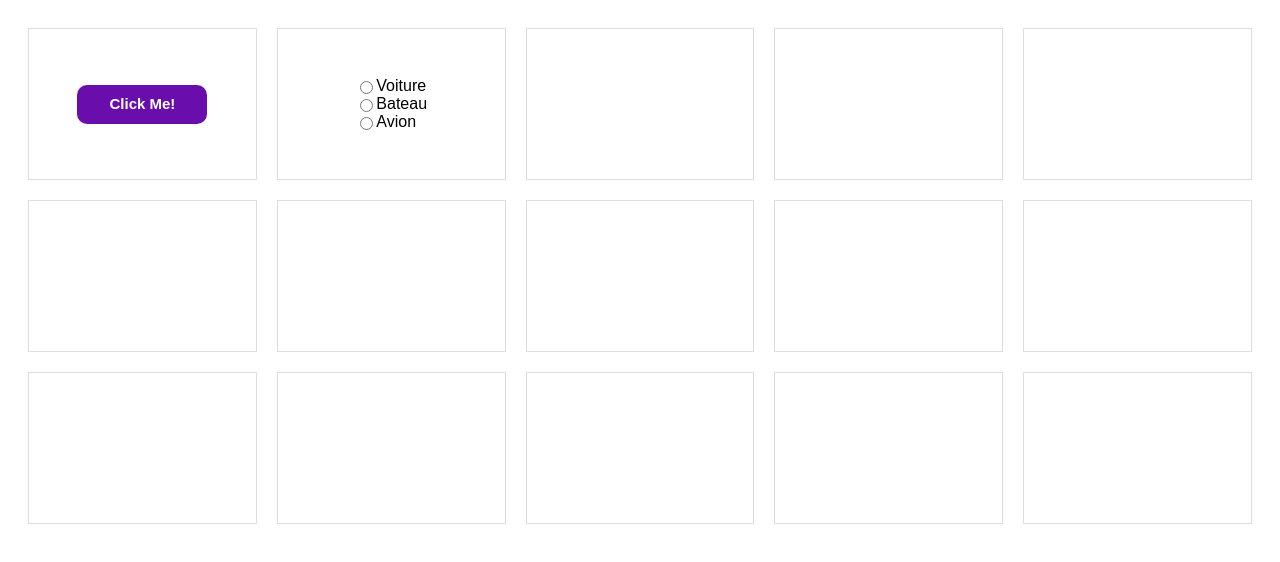
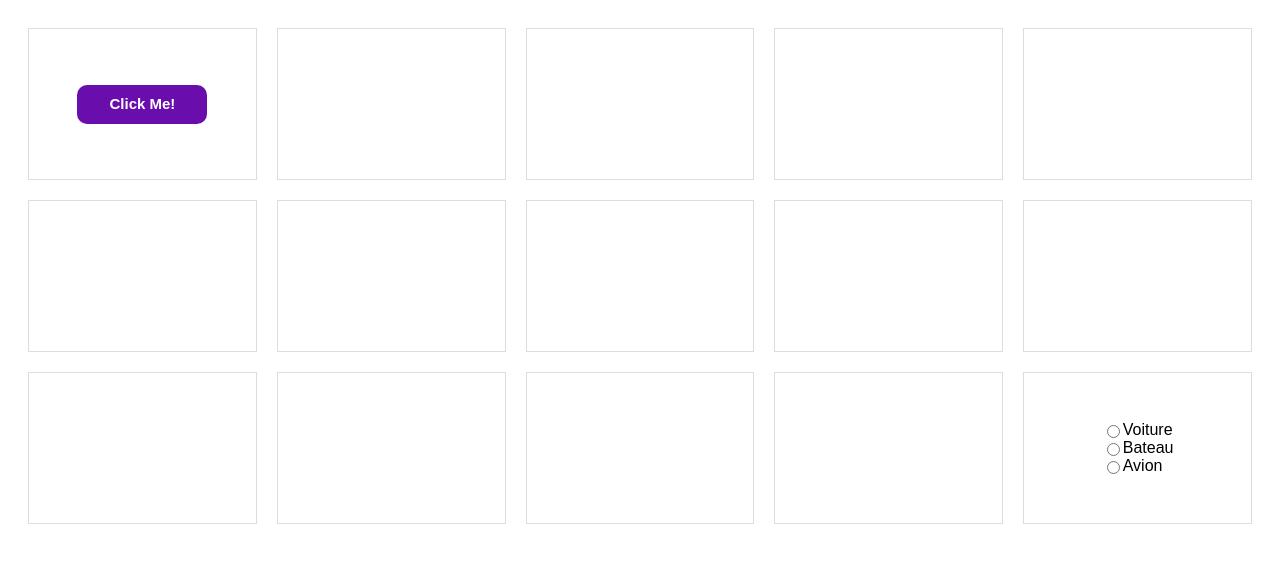
Before and after one commit to Elmani335/lib-rcts-comp, a React (Vite) app: page / in a window 1280 px wide. Shown: the top 562 px of the page. Built offline with nearby package versions, Linux system fonts and the light colour scheme.

Commit message:
detail radio

```diff
--- a/src/App.tsx
+++ b/src/App.tsx
@@ -18,7 +18,7 @@ const App: React.FC = () => {
           {index === 0 && (
             <RctsComptBtn text="Click Me!" primary size="medium" />
           )}
-          {index === 1 && (
+          {index === 14 && (
             <div style={{ padding: "20px" }}>
               <Radio
                 options={["Voiture", "Bateau", "Avion"]}
```
